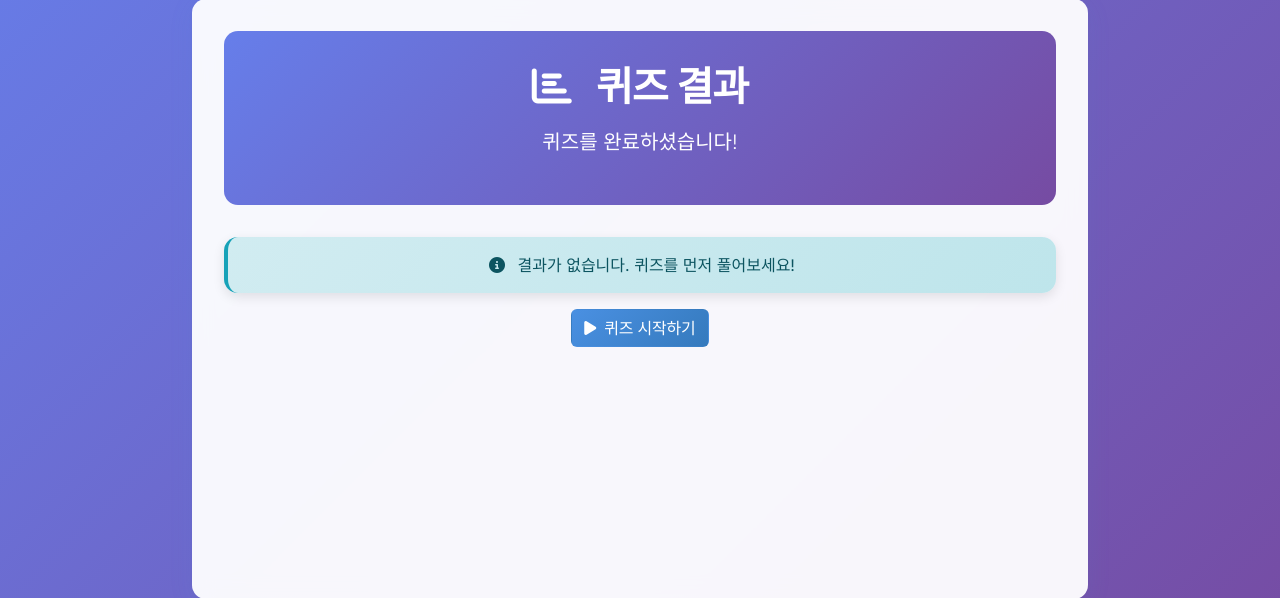
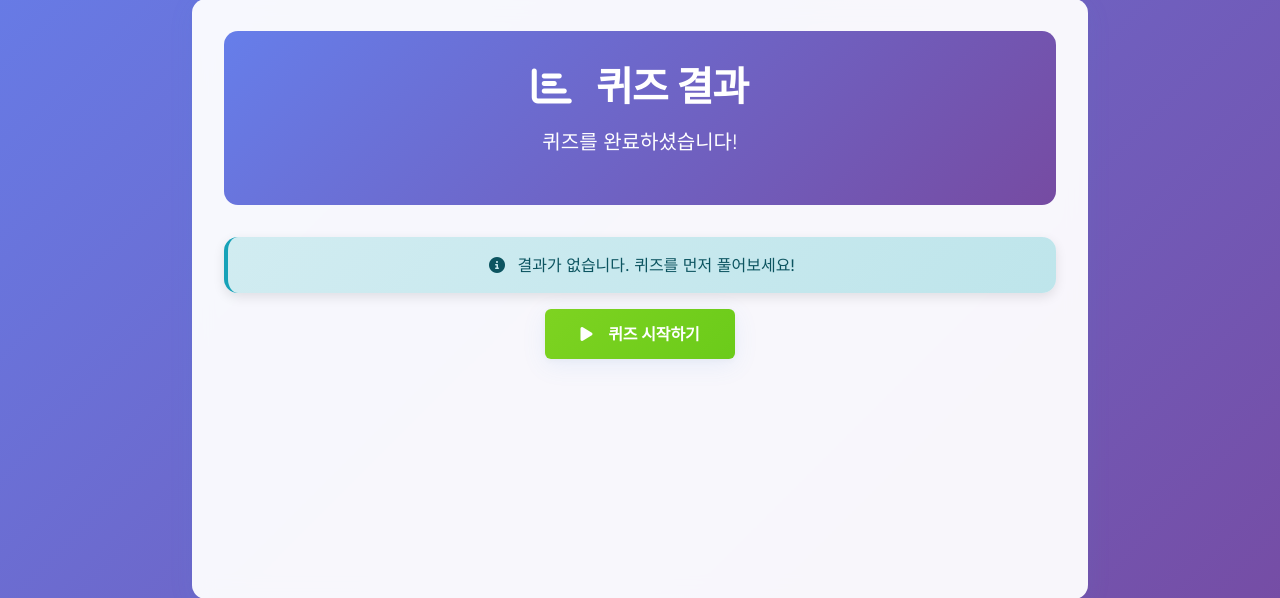
Before and after one commit to shhwangofficial/chinese-voca, a Django app: page /words/grade/ in a window 1280 px wide. Shown: the part 146-744 px from the top of the page. Run offline with Django 5.2, Linux system fonts and the light colour scheme; the visitor is signed in with stand-in values (Sample User, id 1).

Commit message:
some minor UI changes

```diff
--- a/words/templates/words/index.html
+++ b/words/templates/words/index.html
@@ -37,9 +37,9 @@
         flex-shrink: 0;
     }
     .quiz-header-row .quiz-input-modern {
-        width: 90px;
-        max-width: 110px;
-        min-width: 60px;
+        width: 120px;
+        max-width: 140px;
+        min-width: 80px;
         margin-right: 1rem;
         text-align: center;
     }
--- a/words/templates/words/result.html
+++ b/words/templates/words/result.html
@@ -185,6 +185,40 @@
     .action-buttons .btn {
         min-width: 200px;
     }
+    .btn-primary-custom {
+        background: linear-gradient(135deg, #4A4A4A, #2F2F2F);
+        color: #fff;
+        border: none;
+        box-shadow: var(--box-shadow);
+        display: inline-flex;
+        align-items: center;
+        justify-content: center;
+        gap: 0.5rem;
+        font-weight: 600;
+        padding: 0.8rem 2.2rem;
+    }
+    .btn-primary-custom:hover {
+        background: linear-gradient(135deg, #2F2F2F, #1E1E1E);
+        color: #fff;
+        transform: translateY(-1px);
+    }
+    .btn-success-custom {
+        background: linear-gradient(135deg, var(--success-color), #6BCB1A);
+        color: #fff;
+        border: none;
+        box-shadow: var(--box-shadow);
+        display: inline-flex;
+        align-items: center;
+        justify-content: center;
+        gap: 0.5rem;
+        font-weight: 600;
+        padding: 0.8rem 2.2rem;
+    }
+    .btn-success-custom:hover {
+        background: linear-gradient(135deg, #6BCB1A, var(--success-color));
+        color: #fff;
+        transform: translateY(-1px);
+    }
 
     .action-buttons form {
         display: inline-block;
@@ -318,14 +352,11 @@
                 {# key == pk #}
               {% endif %}
             {% endfor %}
-            <button type="submit" class="btn btn-modern">
-              <i class="fas fa-redo me-2"></i>틀린 문제만 다시 퀴즈
+            <button type="submit" class="btn btn-success-custom">
+              <i class="fas fa-redo me-2"></i>틀린 문제 다시 풀기
             </button>
           </form>
         {% endif %}
-        <a href="{% url 'words:add' %}" class="btn btn-secondary btn-custom">
-          <i class="fas fa-plus me-2"></i>단어 추가
-        </a>
       </div>
     {% else %}
       <div class="text-center">
@@ -334,7 +365,7 @@
           결과가 없습니다. 퀴즈를 먼저 풀어보세요!
         </div>
         <a href="{% url 'words:quiz' %}?num_quiz=5"
-           class="btn btn-primary-custom">
+           class="btn btn-success-custom">
           <i class="fas fa-play me-2"></i>퀴즈 시작하기
         </a>
       </div>
```
Also changed, not shown: words/templates/words/add.html (+25 -11 lines).
